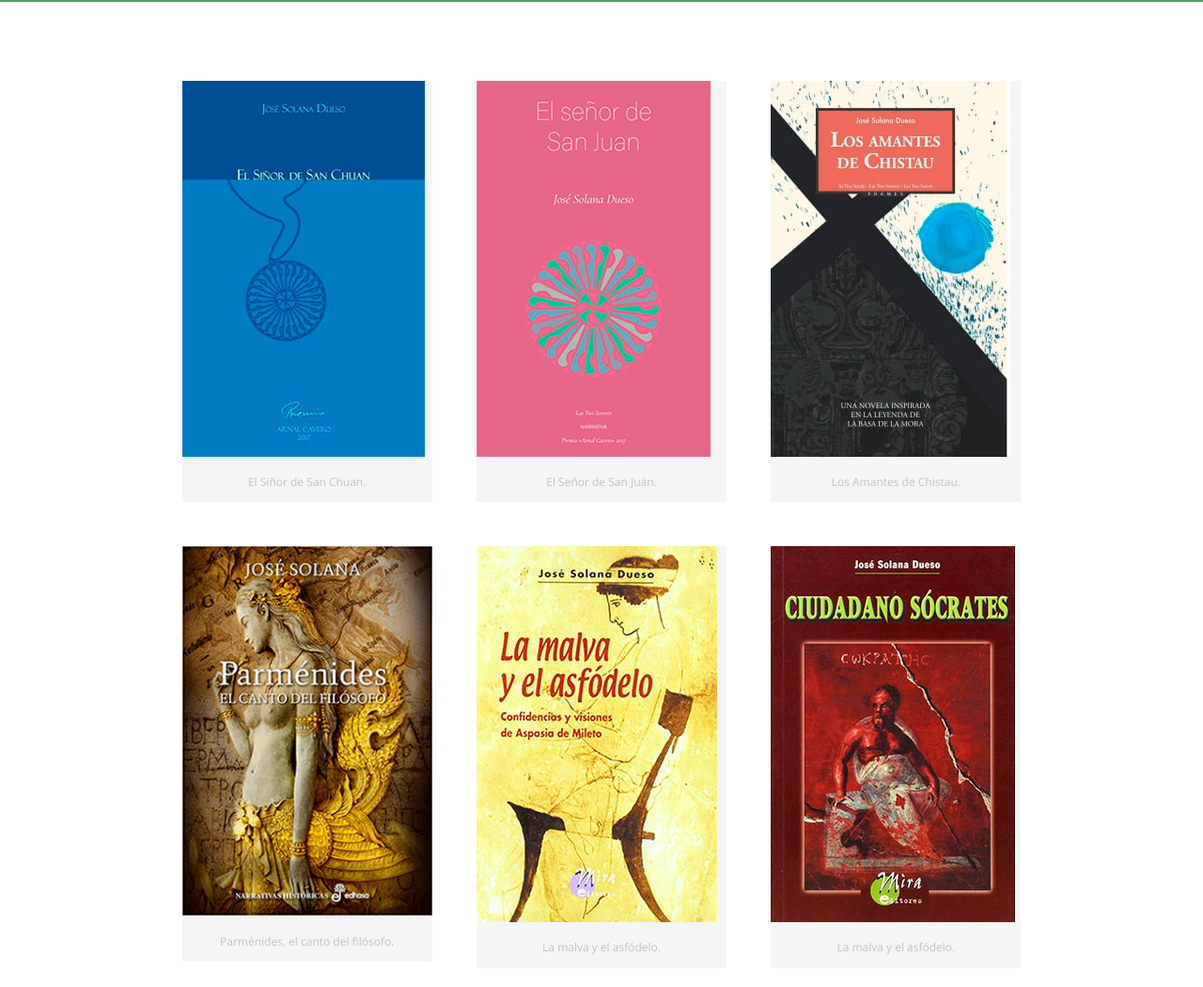
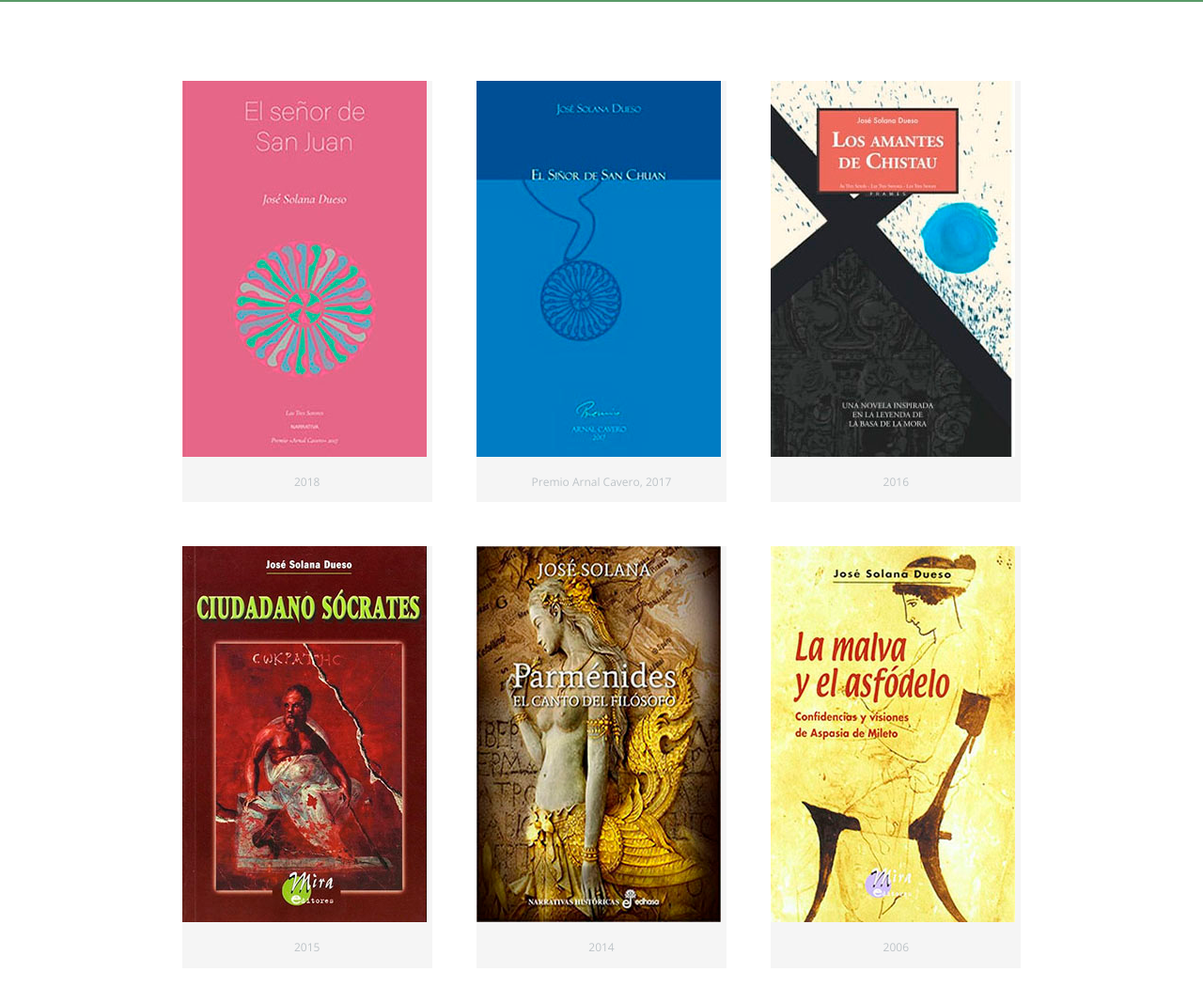
Before and after one commit to gabrielsolana/josesolana.com, a plain HTML site: page index.html in a window 1280 px wide. Shown: the part 70-1120 px from the top of the page at 94% size. Drawn offline with nearby package versions, Linux system fonts and the light colour scheme.

Commit message:
Fotos de mismo tamaño, se ven en order cronológico. Aparece año

```diff
--- a/index.html
+++ b/index.html
@@ -27,39 +27,39 @@
       <section>
         <ul id="gallery">
           <li>
-            <a href= "img/elsiniordesanchuan-portada.gif">
-              <img src="img/elsiniordesanchuan-portada.gif" alt="Portada del libro El Siñor de San Chuan">
-              <p>El Siñor de San Chuan.</p>
+            <a href= "img/elSenorDeSanJuan-portada.jpg">
+              <img src="img/elSenorDeSanJuan-portada.jpg" alt="Portada del libro El Señor de San Juán">
+              <p>2018</p>
             </a>
           </li>
           <li>
-            <a href= "img/elseñordesanjuan-portada.gif">
-              <img src="img/elseñordesanjuan-portada.gif" alt="Portada del libro El Señor de San Juán">
-              <p>El Señor de San Juán.</p>
+            <a href= "img/elsiniordesanchuan-portada.jpg">
+              <img src="img/elsiniordesanchuan-portada.jpg" alt="Portada del libro El Siñor de San Chuan">
+              <p>Premio Arnal Cavero, 2017</p>
             </a>
           </li>
           <li>
-            <a href= "img/amantes-portada.gif">
-              <img src="img/amantes-portada.gif" alt="Portada del libro Los Amantes de Chistau">
-              <p>Los Amantes de Chistau.</p>
-            </a>
-          </li>
-          <li>
-            <a href= "img/parmenides-portada.gif">
-              <img src="img/parmenides-portada.gif" alt="Portada del libro Parménides, el canto del filósofo">
-              <p>Parménides, el canto del filósofo.</p>
-            </a>
-          </li>
-          <li>
-            <a href= "img/lamalva-portada.gif">
-              <img src="img/lamalva-portada.gif" alt="Portada del libro La malva y el asfódelo">
-              <p>La malva y el asfódelo.</p>
+            <a href= "img/amantes-portada.jpg">
+              <img src="img/amantes-portada.jpg" alt="Portada del libro Los Amantes de Chistau">
+              <p>2016</p>
             </a>
           </li>
           <li>
             <a href= "img/socrates-portada.jpg">
               <img src="img/socrates-portada.jpg" alt="Portada del libro La malva y el asfódelo">
-              <p>La malva y el asfódelo.</p>
+              <p>2015</p>
+            </a>
+          </li>
+          <li>
+            <a href= "img/parmenides-portada.jpg">
+              <img src="img/parmenides-portada.jpg" alt="Portada del libro Parménides, el canto del filósofo">
+              <p>2014</p>
+            </a>
+          </li>
+          <li>
+            <a href= "img/la-malva-portada.jpg">
+              <img src="img/la-malva-portada.jpg" alt="Portada del libro La malva y el asfódelo">
+              <p>2006</p>
             </a>
           </li>
         </ul>
```
Also changed, not shown: img/amantes-portada.gif (deleted), img/amantes-portada.jpg (added), img/elSenorDeSanJuan-portada.jpg (added), img/elseñordesanjuan-portada.gif (deleted), img/elsiniordesanchuan-portada.gif (deleted), img/elsiniordesanchuan-portada.jpg (added), img/la-malva-portada.jpg (added), img/lamalva-portada.gif (deleted), img/parmenides-portada.gif (deleted), img/parmenides-portada.jpg (added).
